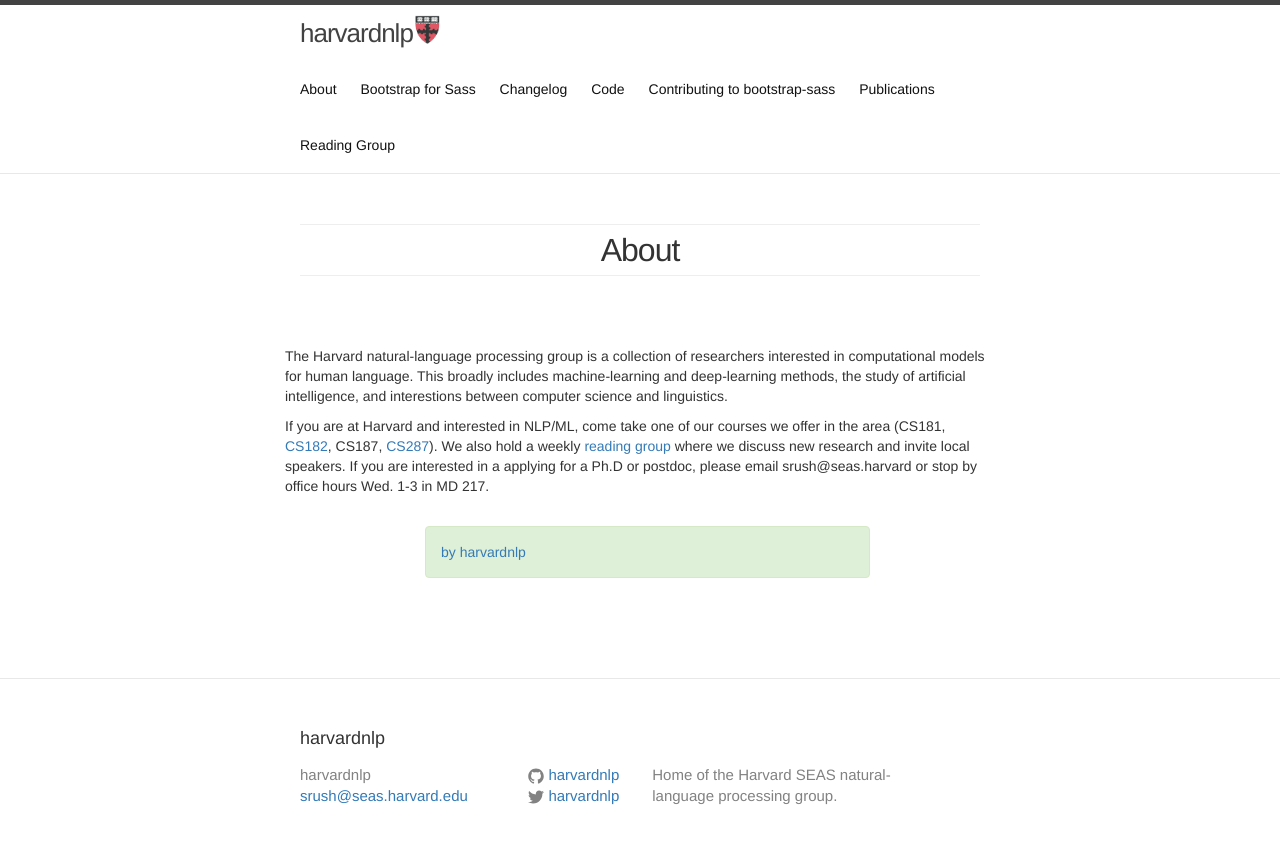
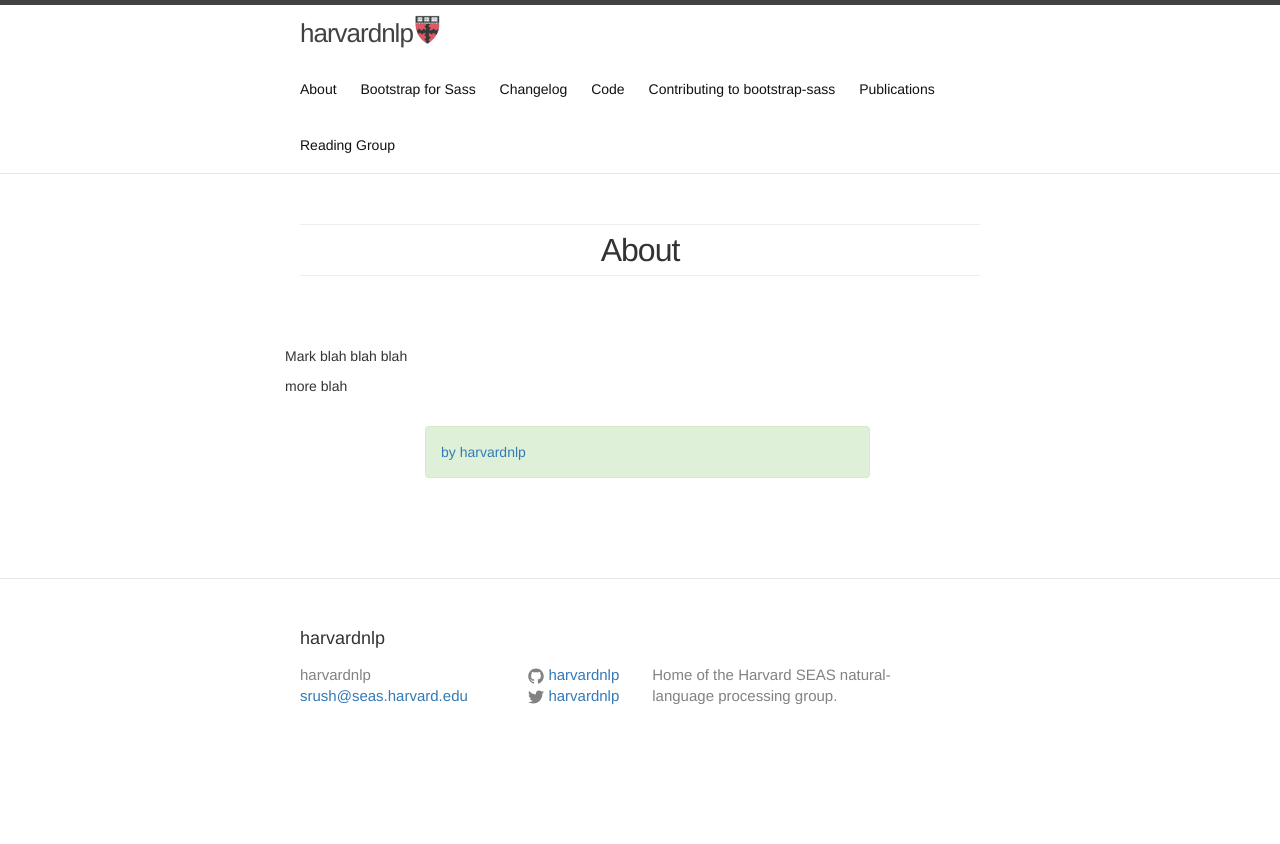
Before and after one commit to yfzhou42/YunFan.Zhou.github.io, a Jekyll site: the page built from index.html, in a window 1280 px wide. Shown: the top 844 px of the page. Built offline with Jekyll 4.4.1, drawn with Linux system fonts in a browser that asks for light colours; comment, search, counter and statistics services are not loaded.

Commit message:
Update index.html

```diff
--- a/index.html
+++ b/index.html
@@ -21,22 +21,9 @@
   <br>
   <div class = "row">
     <div class = "">
-      <p>The Harvard natural-language processing group is a collection
-        of researchers interested in computational models
-        for human language. This broadly includes machine-learning and
-        deep-learning methods, the study of artificial
-        intelligence, and interestions between computer science and linguistics.
-        <!-- Our <a href="members.html">group</a> -->
-        <!-- publishes <a href="papers">research</a> in natural-language -->
-        <!-- processing and among other related areas. We also -->
-        <!-- release <a href="code">code</a> to the research -->
-        <!-- community. --> </p>
+      <p>Mark blah blah blah </p>
       <p>
-        If you are at Harvard and interested in NLP/ML, come take one of our
-        courses we offer in the area (CS181, <a href="http://cs182.fas.harvard.edu">CS182</a>, CS187, <a href="http://cs287.fas.harvard.edu">CS287</a>). We also hold a
-        weekly <a href="meetings">reading group</a> where we discuss new
-        research and invite local speakers. If you are interested in a applying for a Ph.D or
-        postdoc, please email srush@seas.harvard or stop by office hours Wed. 1-3 in MD 217.
+        more blah
       </p>
       <br>
     </div>
```
